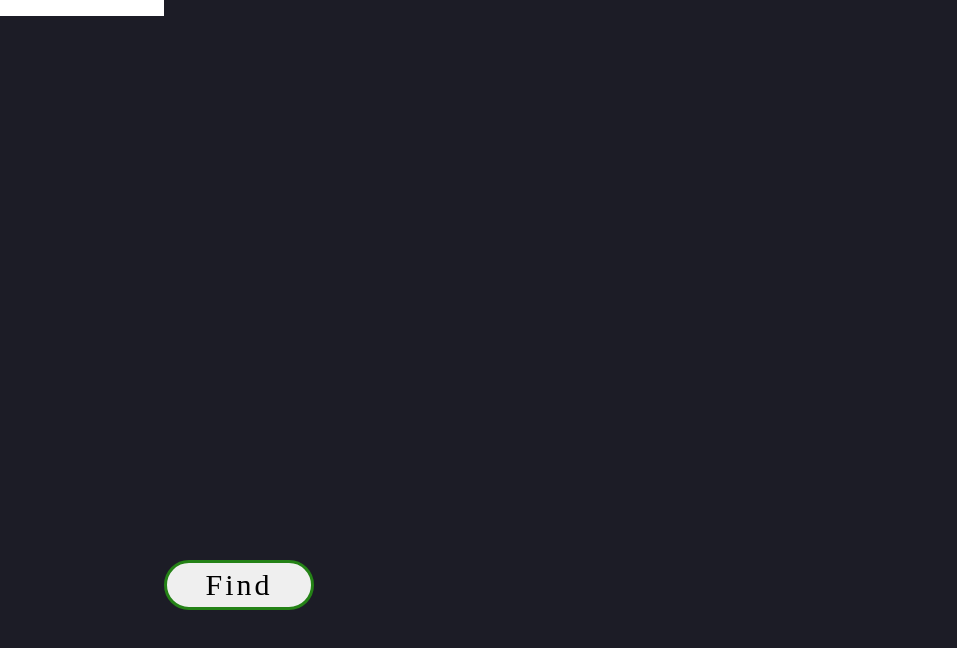
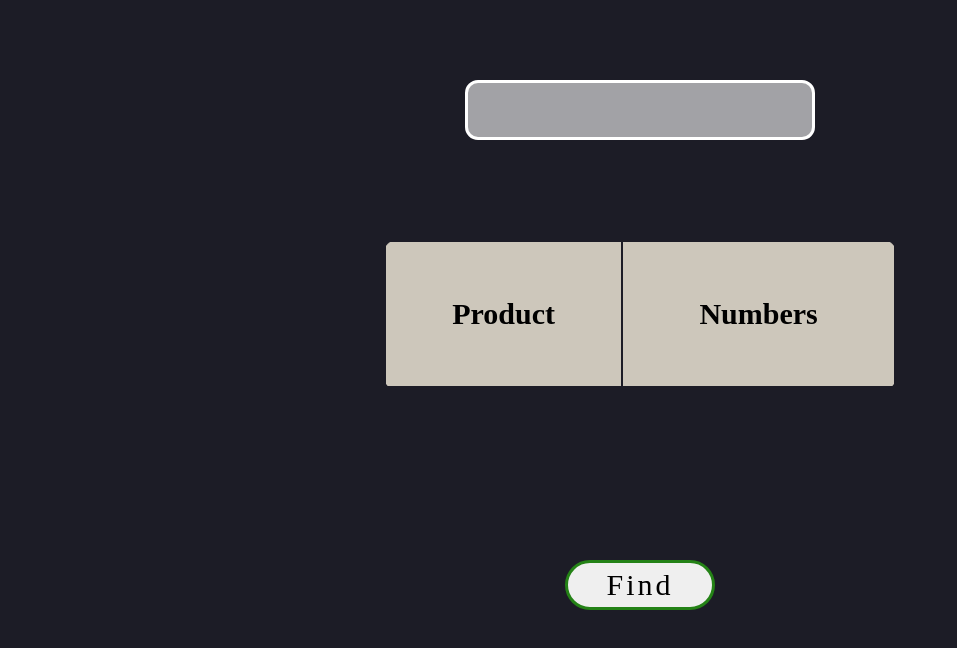
Before and after one commit to MaksTrukhan2005/Practicke_Array, a plain HTML site: page PractiveAlley/index.html in a window 1280 px wide. Shown: the whole page, without its empty margins (0-957 px from the left). Drawn offline with Linux system fonts and the light colour scheme.

Commit message:
Update index.html

```diff
--- a/PractiveAlley/index.html
+++ b/PractiveAlley/index.html
@@ -8,10 +8,29 @@
     <title>Practive Array</title>
 </head>
 <body>
-    <div class="block_input">
-        <input type="text">
-        <button onclick="findNameFunction()">Find</button>
-    </div>
+    <main>
+        <div class="block_search flex_centrel">
+            <input type="text" id="searchInput">
+        </div>
+        <div class="block_table flex_centrel">
+            <table>
+                <tr>
+                    <th>Product</th>
+                    <th>Numbers</th>
+                </tr>
+                <tr>
+                    <td><p id="product"></p></td>
+                    <td><p id="numbers"></p></td>
+                </tr>
+
+            </table>
+        </div>
+
+        <div class="block_button flex_centrel">
+            <button onclick="findProductFunction()">Find</button>
+        </div>
+
+    </main>
 <script src="./js/script.js"></script>
 </body>
 </html>
```
